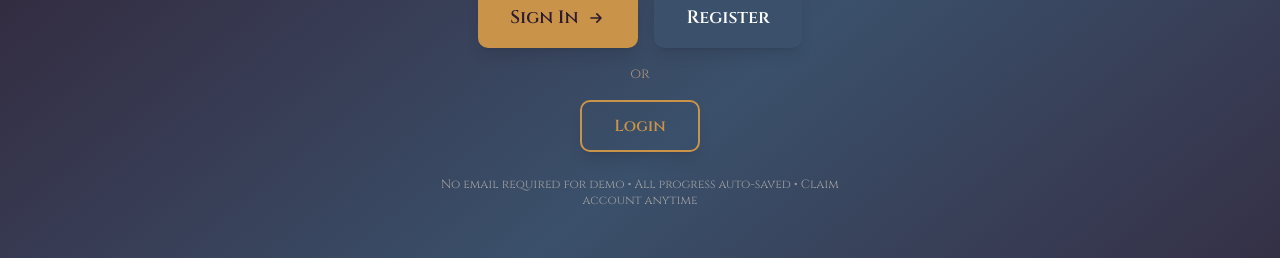
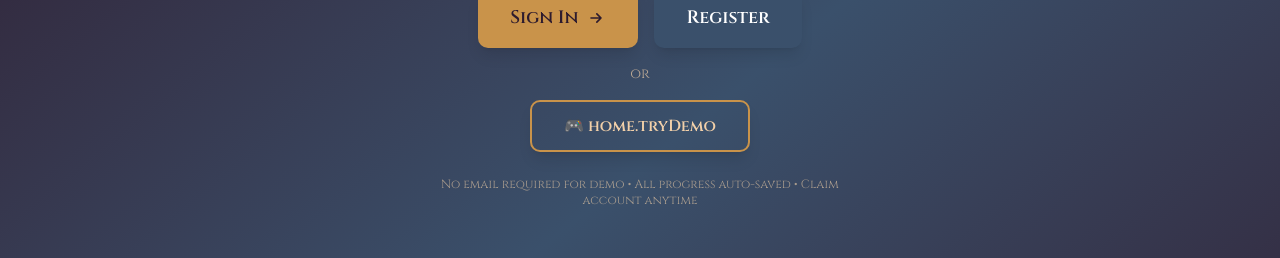
Before and after one commit to aouichou/realms, a Next.js app in the folder frontend/: page / in a window 1280 px wide. Shown: the part 417-675 px from the top of the page. Built offline with nearby package versions, Linux system fonts and the light colour scheme; no server answers; a web font is replaced by a local one.

Commit message:
fix: update text colors and links for improved visibility and user experience on the home page

```diff
--- a/frontend/app/page.tsx
+++ b/frontend/app/page.tsx
@@ -89,18 +89,18 @@ export default function Home() {
 						</Link>
 					</div>
 
-					<p className="text-sm text-neutral-500 font-body">
+					<p className="text-sm text-accent-200/70 font-body">
 						{t("home.or")}
 					</p>
 
 					<Link
-						href="/auth/login"
-						className="inline-flex items-center justify-center gap-2 rounded-lg border-2 border-accent-600 px-6 md:px-8 py-2 md:py-3 text-sm md:text-base font-body font-semibold text-accent-600 transition-all hover:bg-accent-600 hover:text-white hover:scale-105 hover:shadow-2xl shadow-lg active:scale-95"
+						href="/demo"
+						className="inline-flex items-center justify-center gap-2 rounded-lg border-2 border-accent-600 px-6 md:px-8 py-2 md:py-3 text-sm md:text-base font-body font-semibold text-accent-200 transition-all hover:bg-accent-600 hover:text-primary-900 hover:scale-105 hover:shadow-2xl shadow-lg active:scale-95"
 					>
-						{t("home.login")}
+						🎮 {t("home.tryDemo")}
 					</Link>
 
-					<p className="text-xs text-neutral-400 font-body max-w-md text-center mt-2">
+					<p className="text-xs text-accent-200/60 font-body max-w-md text-center mt-2">
 						{t("home.noEmailRequired")}
 					</p>
 				</div>
@@ -150,7 +150,7 @@ export default function Home() {
 			</main>
 
 			{/* Footer */}
-			<footer className="mt-16 text-sm font-body text-neutral-500">
+			<footer className="mt-16 text-sm font-body text-accent-200/60">
 				<p>{t("home.footer")}</p>
 			</footer>
 		</div>
```
